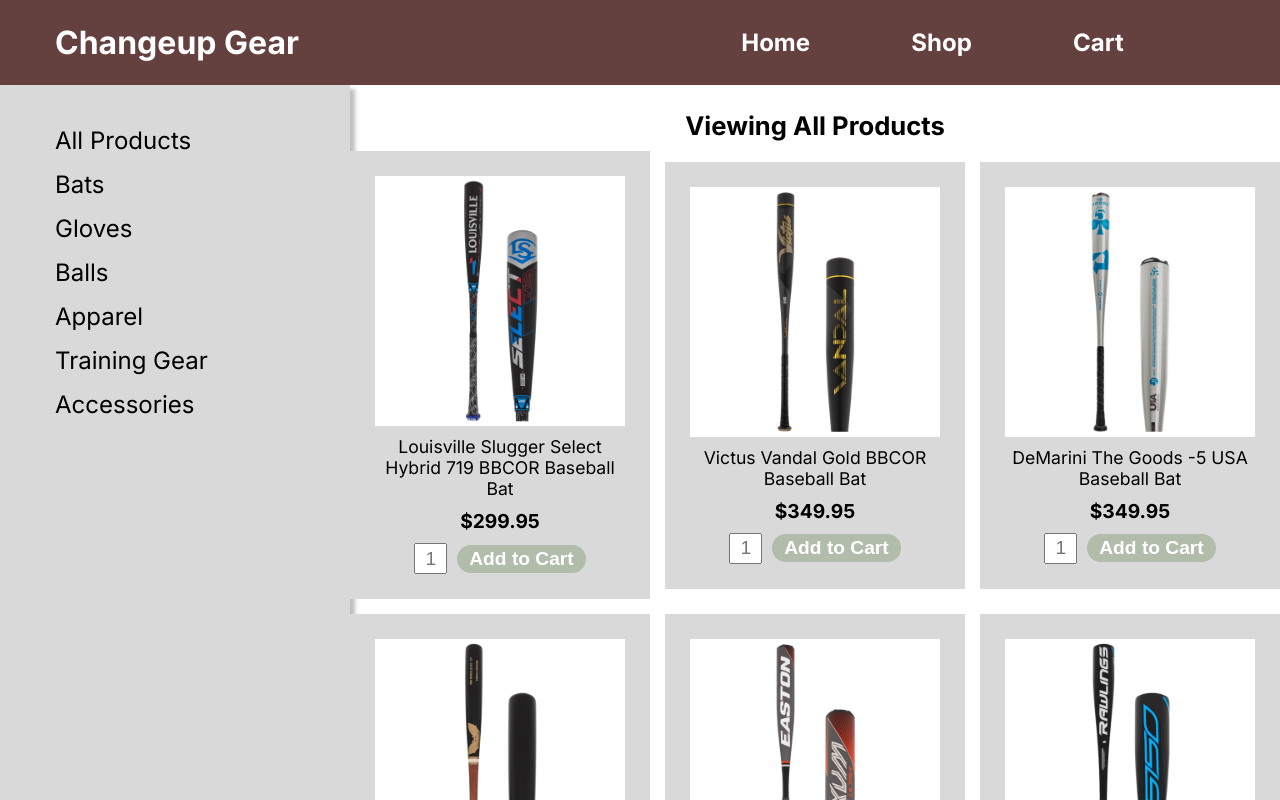
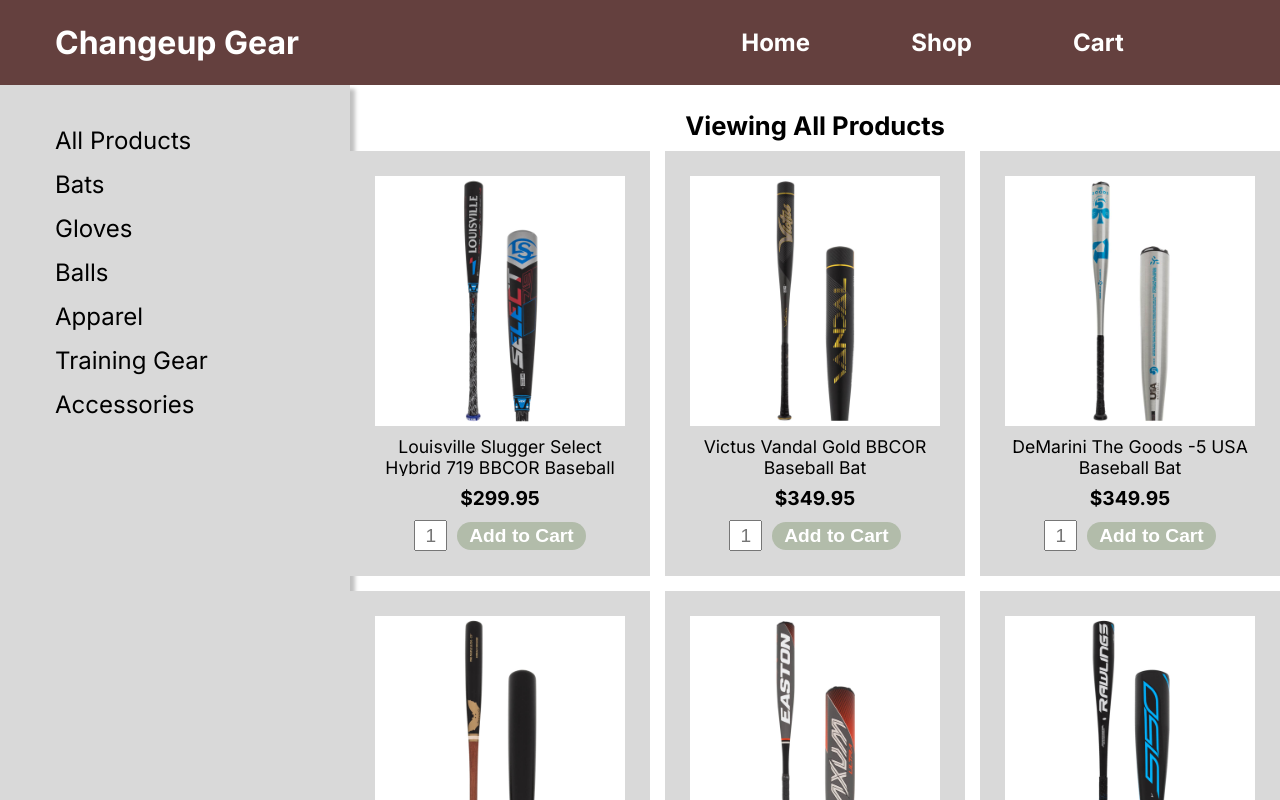
Before and after one commit to flipott/changeup-gear, a React (Create React App) app: page /shop in a window 1280 px wide. Shown: the top 800 px of the page. Built offline with nearby package versions, Linux system fonts and the light colour scheme.

Commit message:
Adjust card styling

```diff
--- a/src/css/Card.css
+++ b/src/css/Card.css
@@ -6,6 +6,7 @@
     background: #D9D9D9;
     text-align: center;
     gap: 10px;
+    height: 375px;
 }
 
 .card > img {
@@ -14,6 +15,8 @@
 
 .item-card-title {
     font-size: 1.1rem;
+    overflow: hidden;
+    height: 40px;
 }
 
 .item-card-price {
@@ -43,7 +46,6 @@
     background: #B2BCAA;
     font-weight: bold;
     color: white;
-    cursor: pointer;
 }
 
 .add-to-cart:hover {
```
